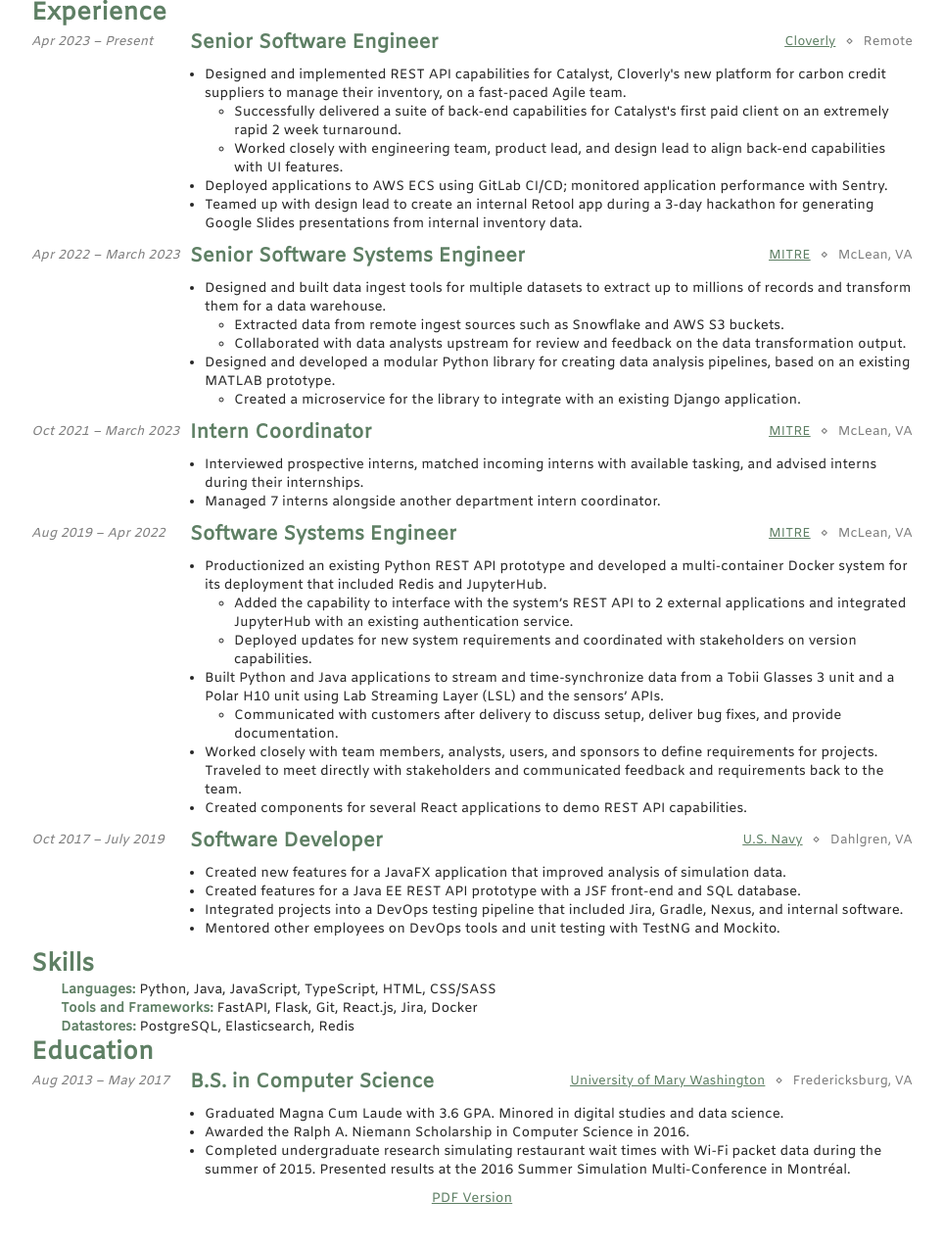
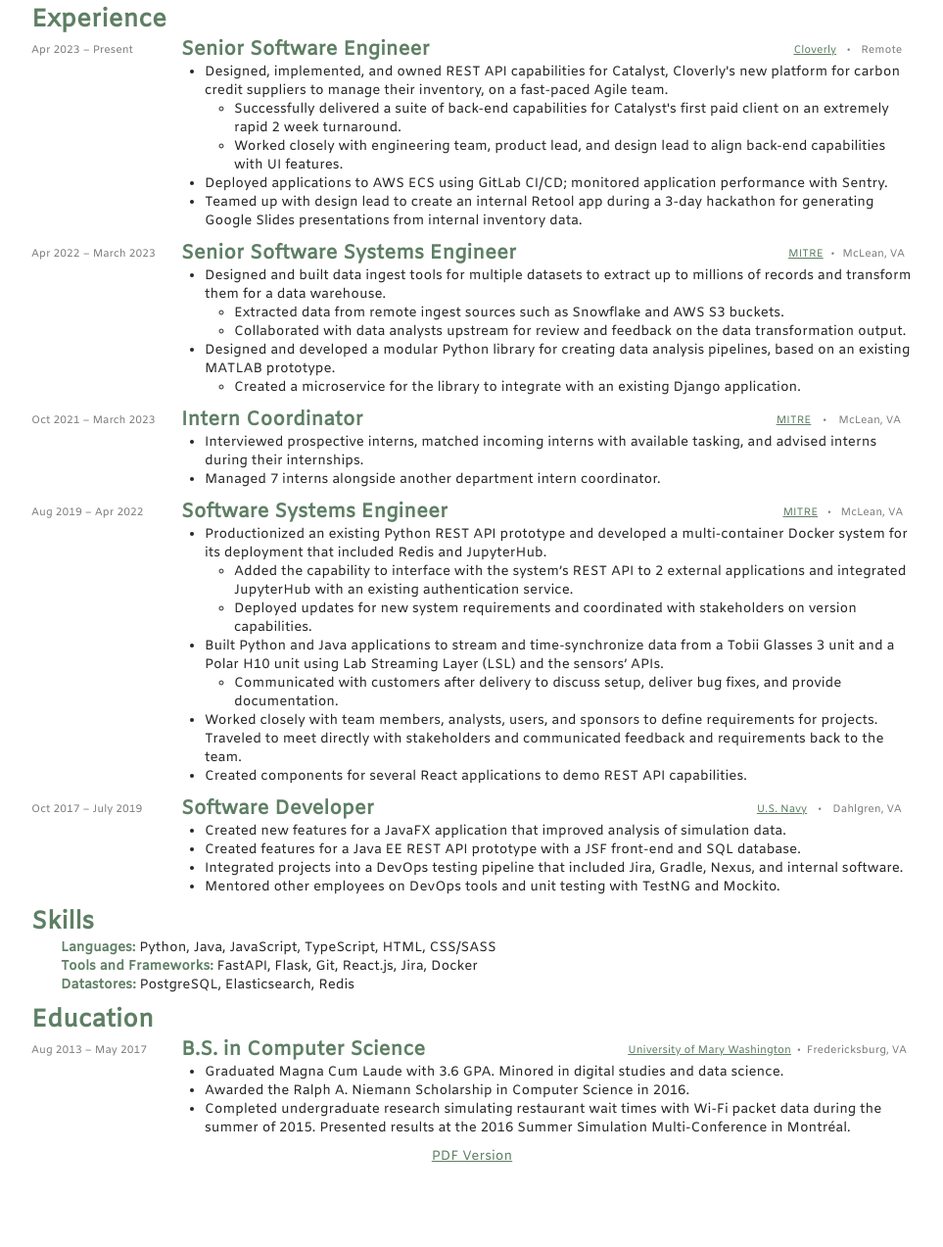
Before and after one commit to marymclark/marymclark.github.io, a plain HTML site: page resume/index.html in a window 1280 px wide. Shown: the part 133-1406 px from the top of the page at 98% size, without its empty margins (158-1121 px from the left). After the commit the page ends 1363 px from the top, so only its background shows below. Drawn offline with Linux system fonts and the light colour scheme.

Commit message:
Updated layout to use flexbox

```diff
--- a/resume/index.html
+++ b/resume/index.html
@@ -39,20 +39,23 @@
     Full stack software engineer with 7 years of experience.
   </blockquote>
 
-  <div id="experience">
+  <div class="section" id="experience">
     <h2>Experience</h2>
 
-    <h3 id="cloverly">Senior Software Engineer</h3>
-    <div class="experience-meta">
-      <span class="date">Apr 2023 – Present</span>
-      <span class="city">Remote</span>
-      <span class="org"><a href="https://www.cloverly.com">Cloverly</a></span>
+    <div class="experience-header">
+      <h3 class="job-title">Senior Software Engineer</h3>
+      <div class="experience-meta job-date">Apr 2023 – Present</div>
+      <div class="experience-meta job-org">
+        <a href="https://www.cloverly.com">Cloverly</a>
+      </div>
+      <div class="experience-meta job-divider">&#x2022;</div>
+      <div class="experience-meta job-city">Remote</div>
     </div>
     <ul>
       <li>
-        Designed and implemented REST API capabilities for Catalyst, Cloverly's
-        new platform for carbon credit suppliers to manage their inventory, on a
-        fast-paced Agile team.
+        Designed, implemented, and owned REST API capabilities for Catalyst,
+        Cloverly's new platform for carbon credit suppliers to manage their
+        inventory, on a fast-paced Agile team.
         <ul>
           <li>
             Successfully delivered a suite of back-end capabilities for
@@ -76,11 +79,14 @@
       </li>
     </ul>
 
-    <h3 id="mitre-3">Senior Software Systems Engineer</h3>
-    <div class="experience-meta">
-      <span class="date">Apr 2022 – March 2023</span>
-      <span class="city">McLean, VA</span>
-      <span class="org"><a href="https://www.mitre.org">MITRE</a></span>
+    <div class="experience-header">
+      <h3 class="job-title">Senior Software Systems Engineer</h3>
+      <div class="experience-meta job-date">Apr 2022 – March 2023</div>
+      <div class="experience-meta job-org">
+        <a href="https://www.mitre.org">MITRE</a>
+      </div>
+      <div class="experience-meta job-divider">&#x2022;</div>
+      <div class="experience-meta job-city">McLean, VA</div>
     </div>
     <ul>
       <li>
@@ -110,11 +116,14 @@
     </ul>
 
     <div class="hide-in-pdf">
-      <h3 id="mitre-2">Intern Coordinator</h3>
-      <div class="experience-meta">
-        <span class="date">Oct 2021 – March 2023</span>
-        <span class="city">McLean, VA</span>
-        <span class="org"><a href="https://www.mitre.org">MITRE</a></span>
+      <div class="experience-header">
+        <h3 class="job-title">Intern Coordinator</h3>
+        <div class="experience-meta job-date">Oct 2021 – March 2023</div>
+        <div class="experience-meta job-org">
+          <a href="https://www.mitre.org">MITRE</a>
+        </div>
+        <div class="experience-meta job-divider">&#x2022;</div>
+        <div class="experience-meta job-city">McLean, VA</div>
       </div>
       <ul>
         <li>
@@ -127,11 +136,14 @@
       </ul>
     </div>
 
-    <h3 id="mitre-1">Software Systems Engineer</h3>
-    <div class="experience-meta">
-      <span class="date">Aug 2019 – Apr 2022</span>
-      <span class="city">McLean, VA</span>
-      <span class="org"><a href="https://www.mitre.org">MITRE</a></span>
+    <div class="experience-header">
+      <h3 class="job-title">Software Systems Engineer</h3>
+      <div class="experience-meta job-date">Aug 2019 – Apr 2022</div>
+      <div class="experience-meta job-org">
+        <a href="https://www.mitre.org">MITRE</a>
+      </div>
+      <div class="experience-meta job-divider">&#x2022;</div>
+      <div class="experience-meta job-city">McLean, VA</div>
     </div>
     <ul>
       <li>
@@ -174,23 +186,22 @@
     </ul>
 
     <div class="hide-in-pdf">
-      <h3 id="software-developer">Software Developer</h3>
-      <div class="experience-meta">
-        <span class="date">Oct 2017 – July 2019</span>
-        <span class="city">Dahlgren, VA</span>
-        <span class="org"
-          ><a
+      <div class="experience-header">
+        <h3 class="job-title">Software Developer</h3>
+        <div class="experience-meta job-date">Oct 2017 – July 2019</div>
+        <div class="experience-meta job-org">
+          <a
             href="https://www.navsea.navy.mil/Home/Warfare-Centers/NSWC-Dahlgren/"
             >U.S. Navy</a
-          ></span
-        >
+          >
+        </div>
+        <div class="experience-meta job-divider">&#x2022;</div>
+        <div class="experience-meta job-city">Dahlgren, VA</div>
       </div>
       <ul>
         <li>
-          <span class="hide-in-pdf"
-            >Created new features for a JavaFX application that improved
-            analysis of simulation data.</span
-          >
+          Created new features for a JavaFX application that improved analysis
+          of simulation data.
         </li>
         <li>
           Created features for a Java EE REST API prototype with a JSF front-end
@@ -208,7 +219,7 @@
     </div>
   </div>
 
-  <div id="skills">
+  <div class="section" id="skills">
     <h2>Skills</h2>
     <ul>
       <li>
@@ -223,15 +234,16 @@
     </ul>
   </div>
 
-  <div id="education">
+  <div class="section" id="education">
     <h2>Education</h2>
-    <h3 id="bs-in-computer-science">B.S. in Computer Science</h3>
-    <div class="experience-meta">
-      <span class="date">Aug 2013 – May 2017</span>
-      <span class="city">Fredericksburg, VA</span>
-      <span class="org"
-        ><a href="https://www.umw.edu">University of Mary Washington</a></span
-      >
+    <div class="experience-header">
+      <h3 class="job-title">B.S. in Computer Science</h3>
+      <div class="experience-meta job-date">Aug 2013 – May 2017</div>
+      <div class="experience-meta job-org">
+        <a href="https://www.umw.edu">University of Mary Washington</a>
+      </div>
+      <div class="experience-meta job-divider">&#x2022;</div>
+      <div class="experience-meta job-city">Fredericksburg, VA</div>
     </div>
     <ul>
       <li>
--- a/resume/style.scss
+++ b/resume/style.scss
@@ -15,6 +15,8 @@
 $off-black: #262626;
 $faded-black: color.scale($off-black, $lightness: 40%);
 $accent-color: #5e7f64;
+
+$smallest-font-size: 80%;
 
 /* Reset */
 body,
@@ -70,8 +72,7 @@
 }
 
 blockquote {
-  font-style: italic;
-  font-size: 17px;
+  font-size: 15px;
   text-align: center;
   color: $faded-black;
 }
@@ -89,7 +90,7 @@
 
 #contact {
   list-style: none;
-  font-size: 50%;
+  font-size: $smallest-font-size;
   line-height: 15px;
   text-align: right;
   color: $accent-color;
@@ -118,6 +119,53 @@
   }
 }
 
+.section {
+  margin-top: 10px;
+}
+
+.experience-header {
+  display: flex;
+  flex-direction: row;
+  align-items: center;
+
+  div,
+  h3,
+  ul,
+  li {
+    display: flex;
+  }
+
+  .experience-meta {
+    color: $faded-black;
+    font-size: $smallest-font-size;
+  }
+
+  .job-date {
+    order: 1;
+    width: 17%;
+  }
+
+  .job-title {
+    order: 2;
+    flex-grow: 35;
+  }
+
+  .job-org {
+    order: 3;
+    flex-grow: 1;
+  }
+
+  .job-divider {
+    order: 4;
+    flex-grow: 1;
+  }
+
+  .job-city {
+    order: 5;
+    flex-grow: 1;
+  }
+}
+
 /* Work/Education Experience Blocks */
 h2 + ul,
 li > ul {
@@ -126,42 +174,7 @@
 }
 
 div + ul {
-  margin: 10px 0px 10px 18%;
-}
-
-h3 {
-  display: inline;
-}
-
-/* Experience metadata */
-div.experience-meta {
-  color: $faded-black;
-  display: inline;
-
-  span.date,
-  span.org,
-  span.city {
-    font-size: 13px;
-    margin-top: 4px;
-  }
-
-  span.date {
-    font-style: italic;
-    float: left;
-    clear: left;
-    width: 18%;
-  }
-
-  span.city:before {
-    content: "\0022C4";
-    padding-right: 10px;
-  }
-
-  span.city,
-  span.org {
-    float: right;
-    margin-left: 10px;
-  }
+  margin: 0px 0px 10px 18%;
 }
 
 /* Skills Section */
```
Also changed, not shown: resume/style.css, 1 other file.
